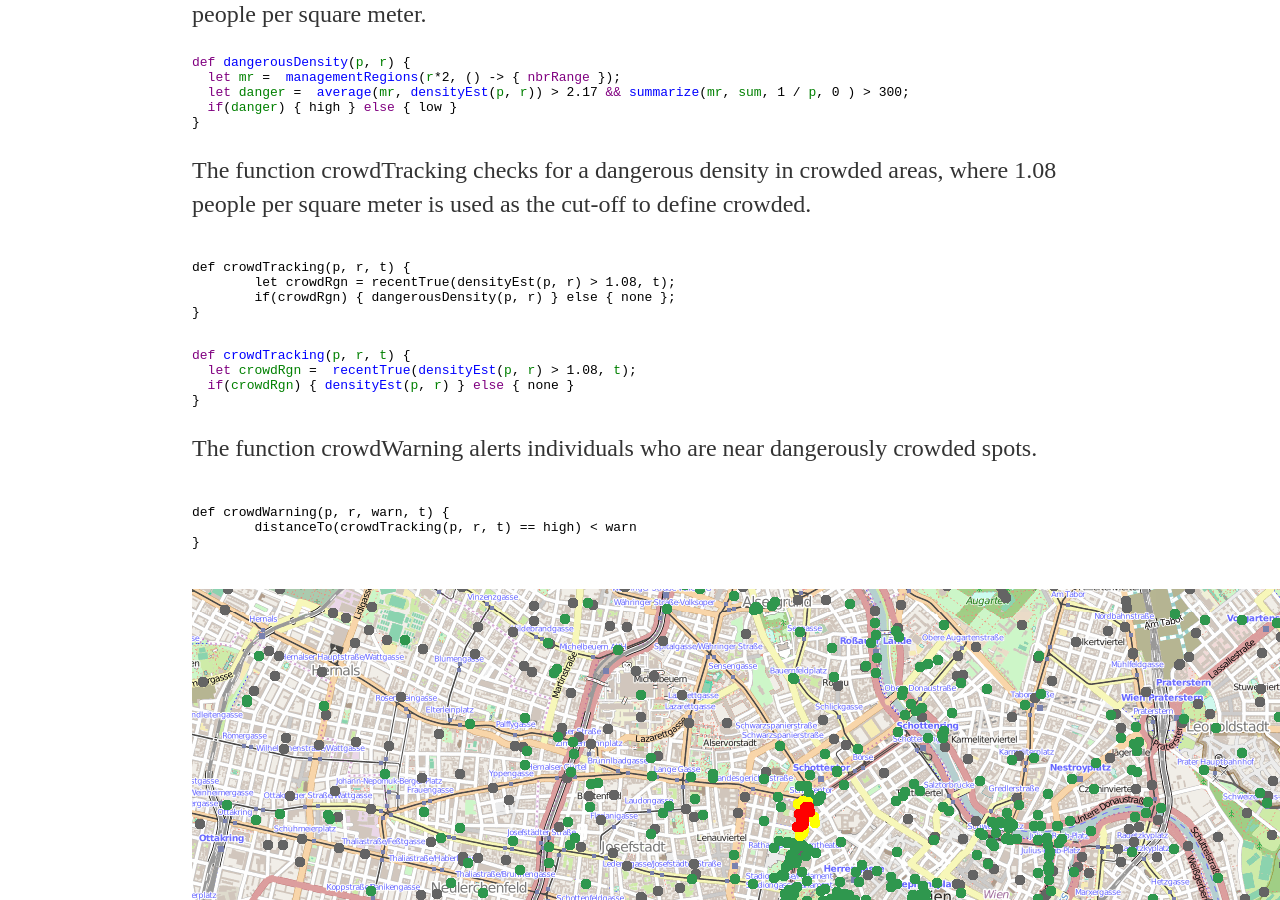
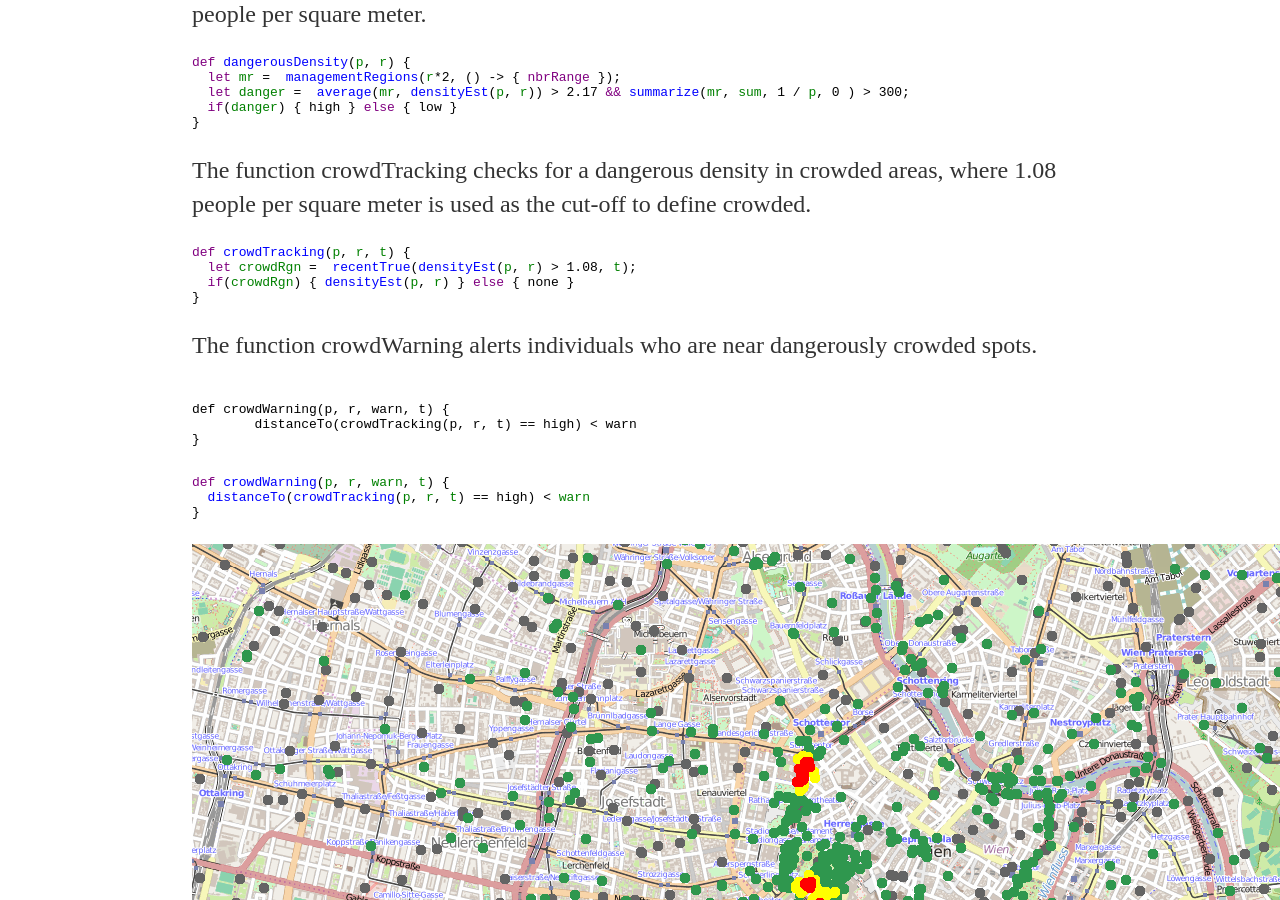
Before and after one commit to tasseomancy/tasseomancy.github.io, a Jekyll site: the page built from _posts/2018-02-09-crowd-warning.md, in a window 1280 px wide and 900 px high, scrolled down 805 px. Built offline with Jekyll 4.4.1, drawn with Linux system fonts in a browser that asks for light colours; some of the changed text lies outside the part shown.

Commit message:
Update 2018-02-09-crowd-warning.md

```diff
--- a/_posts/2018-02-09-crowd-warning.md
+++ b/_posts/2018-02-09-crowd-warning.md
@@ -23,15 +23,6 @@
 The function crowdTracking checks for a dangerous density in crowded areas, where 1.08 people per square meter is used as the cut-off to define crowded.
 
 <pre>
-<code>
-def crowdTracking(p, r, t) {
-	let crowdRgn = recentTrue(densityEst(p, r) > 1.08, t);
-	if(crowdRgn) { dangerousDensity(p, r) } else { none };
-}
-</code>
-</pre>
-
-<pre>
 <code style="color:purple">def</code><code style="color:blue"> crowdTracking</code><code>(</code><code style="color:green">p</code><code>, </code><code style="color:green">r</code><code>, </code><code style="color:green">t</code><code>) {</code>
 <code style="color:purple">  let</code><code style="color:green"> crowdRgn</code><code> = </code><code style="color:blue"> recentTrue</code><code>(</code><code style="color:blue">densityEst</code><code>(</code><code style="color:green">p</code><code>, </code><code style="color:green">r</code><code>) > 1.08, </code><code style="color:green">t</code><code>);</code>
 <code style="color:purple">  if</code><code>(</code><code style="color:green">crowdRgn</code><code>) { </code><code style="color:blue">densityEst</code><code>(</code><code style="color:green">p</code><code>, </code><code style="color:green">r</code><code>) } </code><code style="color:purple">else</code><code> { none }</code>
@@ -48,6 +39,12 @@
 </code>
 </pre>
 
+<pre>
+<code style="color:purple">def</code><code style="color:blue"> crowdWarning</code><code>(</code><code style="color:green">p</code><code>, </code><code style="color:green">r</code><code>, </code><code style="color:green">warn</code><code>, </code><code style="color:green">t</code><code>) {</code>
+<code style="color:blue">  distanceTo</code><code>(</code><code style="color:blue">crowdTracking</code><code>(</code><code style="color:green">p</code><code>, </code><code style="color:green">r</code><code>, </code><code style="color:green">t</code><code>) == high) < </code><code style="color:green">warn</code>
+<code>}</code>
+</pre>
+
 ![map with green, yellow, and red dots](/images/marathon.png)
 
 In this simulation of the 2013 Vienna marathon, dots represent devices running the crowd safety service. Red dots are devices in locations with potentially dangerous crowd density and yellow dots are devices providing crowd density warnings.
@@ -55,24 +52,3 @@
 ![map with blue, yellow, and red dots](/images/crowd-management.jpg)
 
 In this simulation of public events near the Boston waterfront, dots represent devices running the crowd safety service. Red dots are devices in locations with potentially dangerous crowd density and yellow dots are devices providing crowd density warnings.
-
-end
-
-<pre>
-<code style="color:red">def</code><code style="color:blue"> distanceTo</code><code>(</code><code style="color:green">source</code><code>) {</code>
-<code style="color:red">  rep</code><code>(</code><code style="color:green">d</code><code> <- Infinity) {</code>
-<code style="color:purple">    mux</code><code> (</code><code style="color:green">source</code><code>) { 0 }</code>
-<code style="color:purple">    else</code><code> { minHood(</code><code style="color:purple">nbr</code><code>(</code><code style="color:green">d</code><code>) + nbrRange) }</code>
-<code>  }
-}</code>
-</pre>
-
-
-
-
-
-<pre>
-<code style="color:red">def</code><code style="color:blue"> rendezvous</code><code>(</code><code style="color:green">person1</code><code>, </code><code style="color:green">person2</code><code>) {</code>
-<code style="color:blue">  descend</code><code> (</code><code style="color:green">person1</code><code> == </code><code style="color:green">owner</code><code>, </code><code style="color:blue">distanceTo</code><code>(</code><code style="color:green">person2</code><code>) == </code><code style="color:green">owner</code><code>))</code>
-<code>}</code>
-</pre>
```
